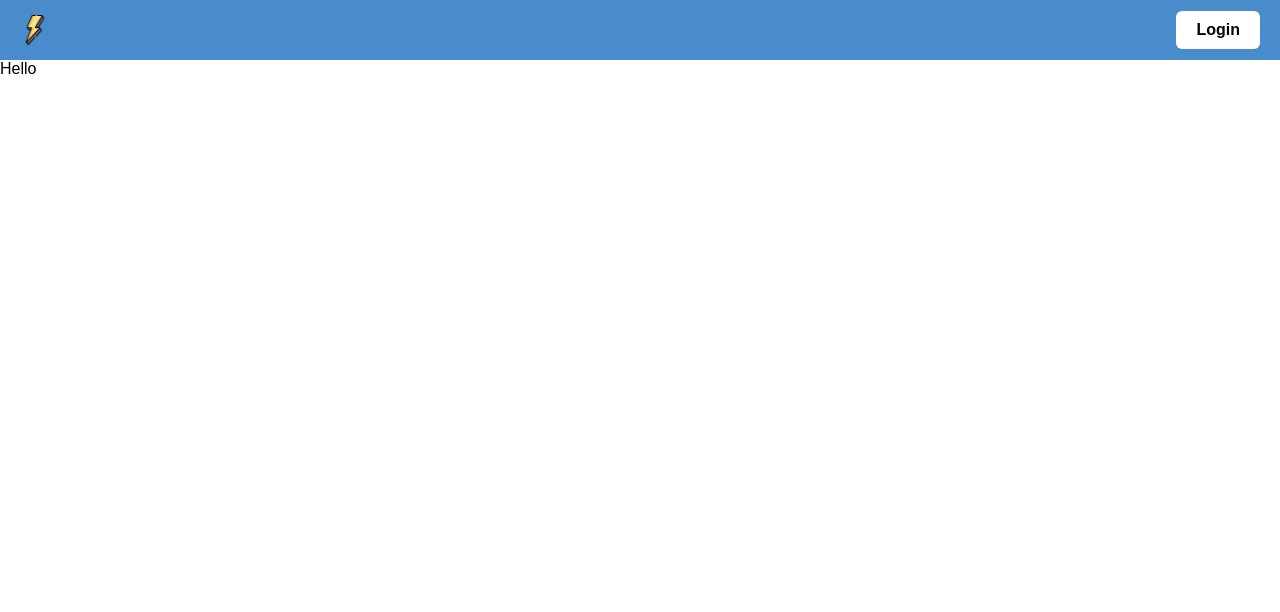
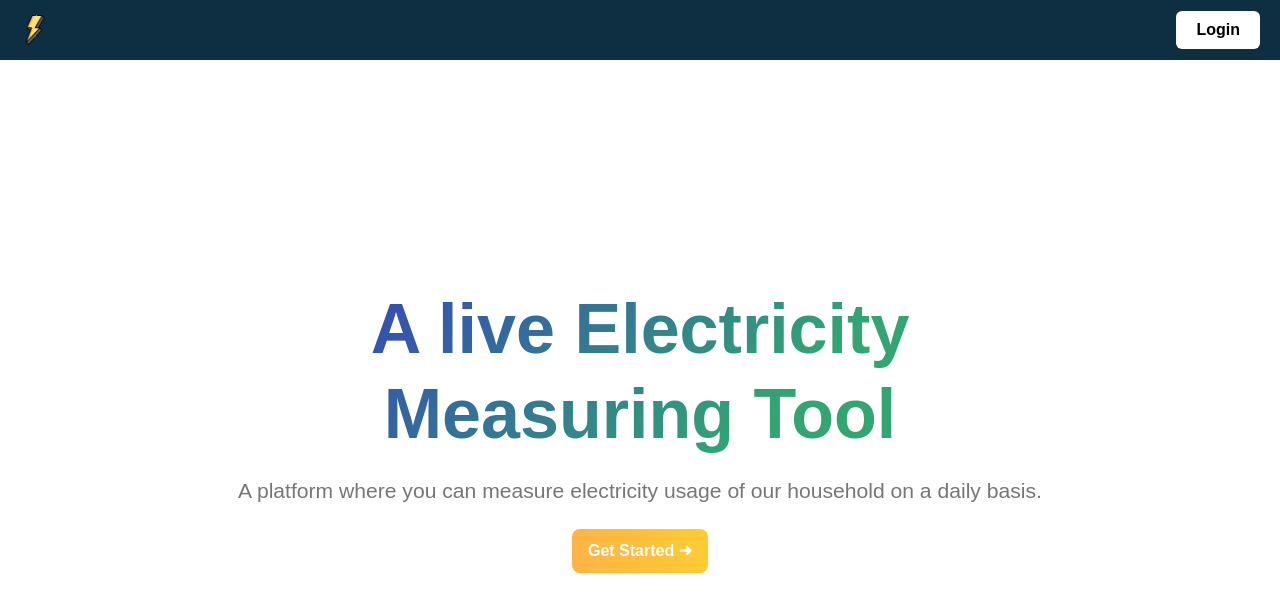
Before and after one commit to Bhabak009/Bhabak009, a Nuxt app: page / in a window 1280 px wide. Shown: the top 612 px of the page. Built offline with nearby package versions, Linux system fonts and the light colour scheme.

Commit message:
added landing page, integrated api for set user

```diff
--- a/components/GAuth.vue
+++ b/components/GAuth.vue
@@ -1,7 +1,7 @@
 <template>
   <div v-show="isSignedIn !== null" class="oauth-wrapper">
     <div v-if="!isSignedIn" class="login-btn" @click="googleSignIn">Login</div>
-    <div v-if="isSignedIn" class="user">
+    <div v-if="isSignedIn" class="user" @click="googleSignOut">
       <div class="user-name">{{ userData.name }}</div>
       <img :src="userData.photo" alt="">
     </div>
@@ -15,37 +15,67 @@ import {
   signOut,
   GoogleAuthProvider,
 } from "firebase/auth";
+import { setUser } from "@/services/user";
 import Cookies from "js-cookie";
+
 
 export default {
   data: () => ({
     userData: {
+      uid: '',
       name: '',
       email: '',
+      phone: '',
       photo: '',
     },
     isSignedIn: null,
   }),
   mounted () {
+    this.$nuxt.$on('sign-in', () => {
+      this.googleSignIn()
+    });
+    this.$nuxt.$on('sign-out', () => {
+      this.googleSignOut()
+    });
     this.googleCurrentUser();
   },
+  beforeDestroy () {
+    this.$nuxt.$off('sign-in');
+    this.$nuxt.$off('sign-out');
+  },
   methods: {
-    googleCurrentUser() {
+    setUserOnFirebase (user) {
+      console.log(user);
+      setUser(user).then((res) => {
+        console.log(res)
+      });
+    },
+    googleCurrentUser(isCurrentLogin = false) {
       let user =  getAuth().currentUser;
-      console.log(user)
       if (!user) {
-        const json = Cookies.get('googleUser');
-        user = JSON.parse(json || 'null');
+        try {
+          const json = Cookies.get('googleUser');
+          user = JSON.parse(json || 'null');
+        }
+        catch (e) {
+          user = null;
+        }
       }
       console.log(user)
       if(user) {
+        const providerData = user.providerData[0] || {};
         this.userData = {
-          name: user.displayName,
-          email: user.email,
-          photo: user.photoURL,
+          uid: providerData.uid,
+          name: providerData.displayName,
+          email: providerData.email,
+          phone: providerData.phoneNumber,
+          photo: providerData.photoURL,
         }
-
+        if(isCurrentLogin) {
+          this.setUserOnFirebase(this.userData);
+        }
         this.isSignedIn = true;
+        this.$router.push('/dashboard');
         Cookies.set('googleUser', JSON.stringify(user), { expires: 365 })
       } else {
         this.isSignedIn = false;
@@ -60,7 +90,7 @@ export default {
           const credential = GoogleAuthProvider.credentialFromResult(result);
           const token = credential.idToken;
           const user = result.user;
-          this.googleCurrentUser()
+          this.googleCurrentUser(true)
         })
         .catch((error) => {
         });
@@ -68,10 +98,12 @@ export default {
     googleSignOut() {
       const auth = getAuth();
       signOut(auth).then(() => {
-        // Sign-out successful.
+        Cookies.remove('googleUser')
+        this.googleCurrentUser()
       }).catch((error) => {
         // An error happened.
       });
+
     },
   },
 };
@@ -92,13 +124,13 @@ export default {
     display: flex;
     align-items: center;
     // font-weight: bold;
-    font-size: 18px;
+    font-size: 16px;
     line-height: 24px;
     color: #fff;
     img {
       margin-left: 8px;
-      width: 40px;
-      height: 40px;
+      width: 34px;
+      height: 34px;
       border-radius: 50%;
     }
   }
--- a/components/Header.vue
+++ b/components/Header.vue
@@ -3,7 +3,7 @@
     <div class="logo">
       <img src="~/static/icon.png" alt="logo">
     </div>
-    <g-auth></g-auth>
+    <GAuth></GAuth>
   </div>
 </template>
 
@@ -21,7 +21,7 @@ export default {
   width: 100%;
   height: 60px;
   padding: 0 20px;
-  background-color: rgb(72, 140, 204);
+  background-color: rgb(14, 47, 66);
 
   .logo {
     display: flex;
--- a/layouts/default.vue
+++ b/layouts/default.vue
@@ -1,7 +1,9 @@
 <template>
-  <div>
+  <div id="app">
     <Header></Header>
-    <Nuxt />
+    <div class="main">
+      <Nuxt />
+    </div>
   </div>
 </template>
 
@@ -12,4 +14,11 @@
   font-family: sans-serif;
   box-sizing: border-box;
 }
+html, body, #__nuxt, #__layout, #app {
+  width: 100%;
+  height: 100%;
+}
+.main {
+  height: calc(100% - 60px);
+}
 </style>
--- /dev/null
+++ b/pages/dashboard.vue
@@ -0,0 +1,13 @@
+<template>
+  <div>dashboard</div>
+</template>
+
+<script>
+export default {
+
+}
+</script>
+
+<style>
+
+</style>
--- a/pages/index.vue
+++ b/pages/index.vue
@@ -1,9 +1,60 @@
 <template>
-  <div>Hello</div>
+  <div class="landing-warp">
+    <h2 class="title">A live Electricity <br> Measuring Tool</h2>
+    <p class="description">A platform where you can measure electricity usage of our household on a daily basis.</p>
+    <div class="start-btn" @click="startClicked">
+      Get Started ➜
+    </div>
+  </div>
 </template>
 
 <script>
 export default {
-
+  methods: {
+    startClicked() {
+      this.$nuxt.$emit('sign-in');
+    }
+  }
 }
 </script>
+<style lang="scss" scoped>
+.landing-warp {
+  width: 100%;
+  height: 100%;
+  padding: 20px;
+  display: flex;
+  flex-direction: column;
+  justify-content: center;
+  align-items: center;
+  .title {
+    text-align: center;
+    font-size: calc(36px + (76 - 36) * (100vw - 360px) / (1440 - 360));
+    line-height: calc(44px + (92 - 44) * (100vw - 360px) / (1440 - 360));
+    font-weight: 900;
+    background: linear-gradient(315deg,#33a572 25%,#354ab3);
+    background-clip: text;
+    color: transparent;
+  }
+  .description {
+    margin-top: 20px;
+    text-align: center;
+    font-size: calc(16px + (22 - 16) * (100vw - 360px) / (1440 - 360));
+    line-height: calc(24px + (28 - 24) * (100vw - 360px) / (1440 - 360));
+    color: rgba(60, 60, 60, 0.7);
+  }
+  .start-btn {
+    display: flex;
+    justify-content: center;
+    align-items: center;
+    margin-top: 24px;
+    padding : 10px 16px;
+    border-radius: 8px;
+    background: linear-gradient(to right, #ffb347, #ffcc33);
+    font-size: 16px;
+    font-weight: bold;
+    line-height: 24px;
+    color: #fff;
+    cursor: pointer;
+  }
+}
+</style>
--- /dev/null
+++ b/services/user.js
@@ -0,0 +1,10 @@
+import axios from 'axios'
+
+export const setUser = (payload) => {
+  const options = {
+    method: 'POST',
+    url: '/api/setuser',
+    data: payload
+  }
+  return axios(options)
+}
```
